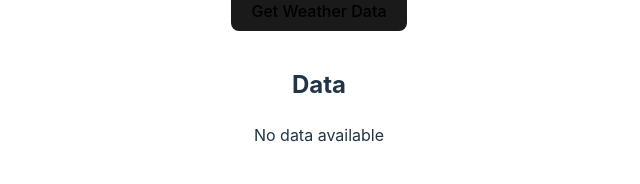
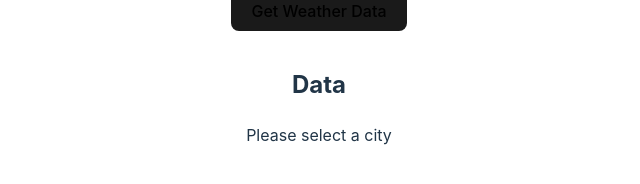
Before and after one commit to marcosmm12/Weather-App, a React (Vite) app: page / in a window 1280 px wide. Shown: the part 446-630 px from the top of the page, without its empty margins (321-961 px from the left). Built offline with nearby package versions, Linux system fonts and the light colour scheme.

Commit message:
city null arreglado

```diff
--- a/src/App.css
+++ b/src/App.css
@@ -126,3 +126,7 @@
 #get-data:hover {
   background-color: rgb(94, 92, 92);
 }
+
+#get-data:focus {
+  outline: none; /* Remove the focus outline for the button */
+}
--- a/src/App.jsx
+++ b/src/App.jsx
@@ -216,7 +216,9 @@ function App() {
 
       <div id="data-section">
         <h2> Data</h2>
-        {weatherData ? (
+        {
+        city === undefined || city === "" ? <p>Please select a city</p> :
+        weatherData ? (
           <div>
             {weatherData.hourlyTemp && <p>Hourly Temperature: {JSON.stringify(weatherData.hourlyTemp)}</p>}
             {weatherData.hourlyPrecip && <p>Hourly Precpitation: {JSON.stringify(weatherData.hourlyPrecip)}</p>}
```
